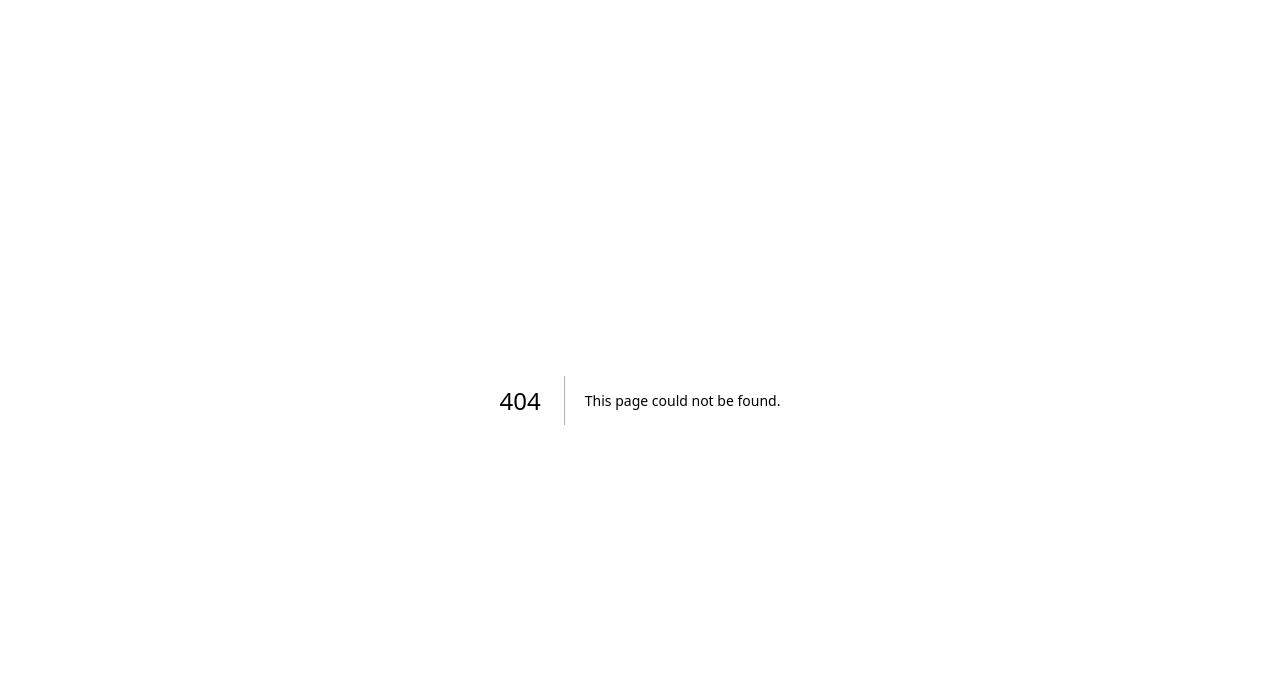
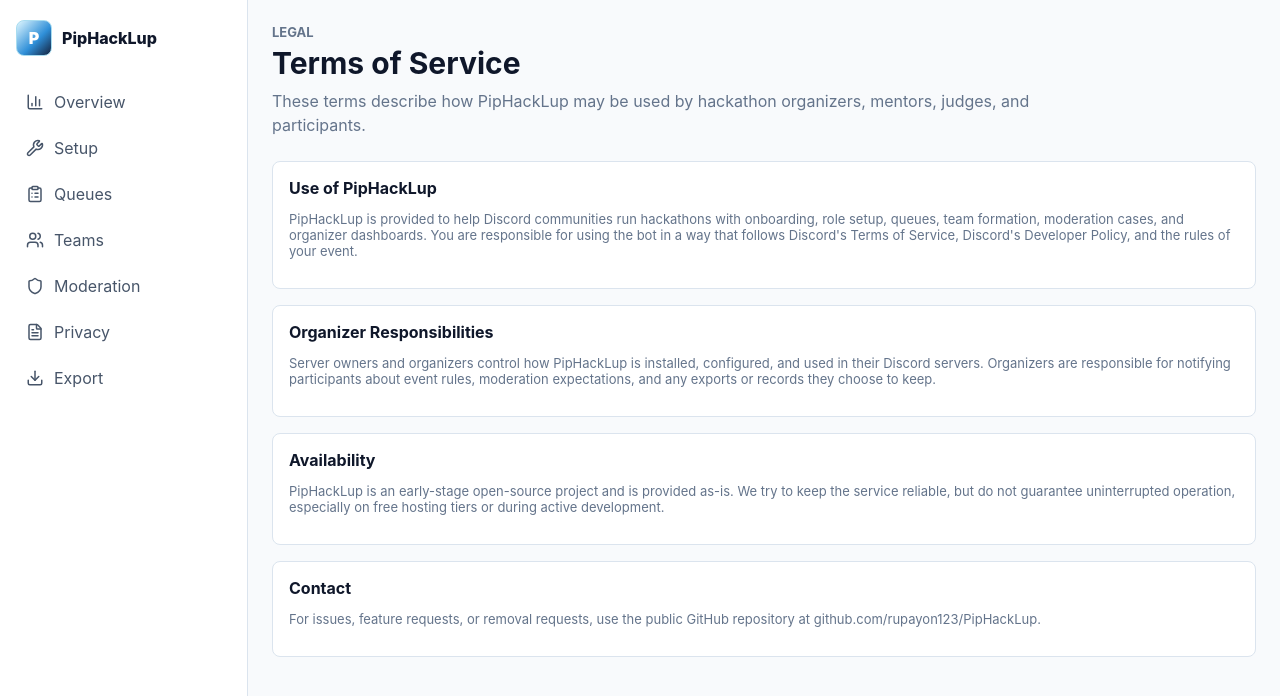
Before and after one commit to rupayon123/PipHackLup, a Next.js app in the folder apps/web/: page /terms in a window 1280 px wide. Before the commit this address had no page. Shown: the top 696 px of the page. Built offline with nearby package versions, Linux system fonts and the light colour scheme.

Commit message:
Add public terms and privacy pages

```diff
--- /dev/null
+++ b/apps/web/app/terms/page.tsx
@@ -0,0 +1,49 @@
+import { AppShell } from "@/components/AppShell";
+import { PageHeader } from "@/components/PageHeader";
+
+export default function TermsPage() {
+  return (
+    <AppShell>
+      <PageHeader
+        eyebrow="Legal"
+        title="Terms of Service"
+        subtitle="These terms describe how PipHackLup may be used by hackathon organizers, mentors, judges, and participants."
+      />
+
+      <section className="card">
+        <h2>Use of PipHackLup</h2>
+        <p className="small">
+          PipHackLup is provided to help Discord communities run hackathons with onboarding, role setup, queues, team formation,
+          moderation cases, and organizer dashboards. You are responsible for using the bot in a way that follows Discord's
+          Terms of Service, Discord's Developer Policy, and the rules of your event.
+        </p>
+      </section>
+
+      <section className="card" style={{ marginTop: 16 }}>
+        <h2>Organizer Responsibilities</h2>
+        <p className="small">
+          Server owners and organizers control how PipHackLup is installed, configured, and used in their Discord servers.
+          Organizers are responsible for notifying participants about event rules, moderation expectations, and any exports
+          or records they choose to keep.
+        </p>
+      </section>
+
+      <section className="card" style={{ marginTop: 16 }}>
+        <h2>Availability</h2>
+        <p className="small">
+          PipHackLup is an early-stage open-source project and is provided as-is. We try to keep the service reliable, but
+          do not guarantee uninterrupted operation, especially on free hosting tiers or during active development.
+        </p>
+      </section>
+
+      <section className="card" style={{ marginTop: 16 }}>
+        <h2>Contact</h2>
+        <p className="small">
+          For issues, feature requests, or removal requests, use the public GitHub repository at
+          {" "}
+          <a href="https://github.com/rupayon123/PipHackLup">github.com/rupayon123/PipHackLup</a>.
+        </p>
+      </section>
+    </AppShell>
+  );
+}
--- a/apps/web/components/AppShell.tsx
+++ b/apps/web/components/AppShell.tsx
@@ -1,4 +1,4 @@
-import { BarChart3, ClipboardList, Download, Shield, Users, Wrench } from "lucide-react";
+import { BarChart3, ClipboardList, Download, FileText, Shield, Users, Wrench } from "lucide-react";
 import Link from "next/link";
 
 const navItems = [
@@ -6,7 +6,8 @@
   { href: "/setup", label: "Setup", icon: Wrench },
   { href: "/queues", label: "Queues", icon: ClipboardList },
   { href: "/teams", label: "Teams", icon: Users },
-  { href: "/moderation", label: "Moderation", icon: Shield }
+  { href: "/moderation", label: "Moderation", icon: Shield },
+  { href: "/privacy", label: "Privacy", icon: FileText }
 ];
 
 export function AppShell({ children }: Readonly<{ children: React.ReactNode }>) {
```
Also changed, not shown: apps/web/app/privacy/page.tsx (added, +48 -0 lines).
